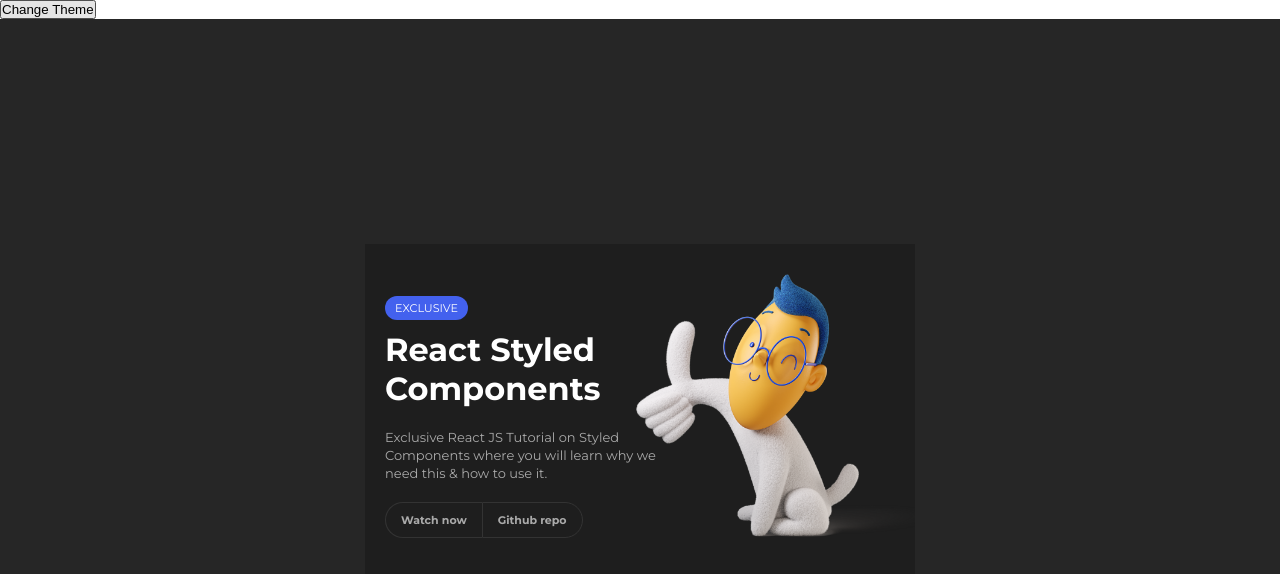
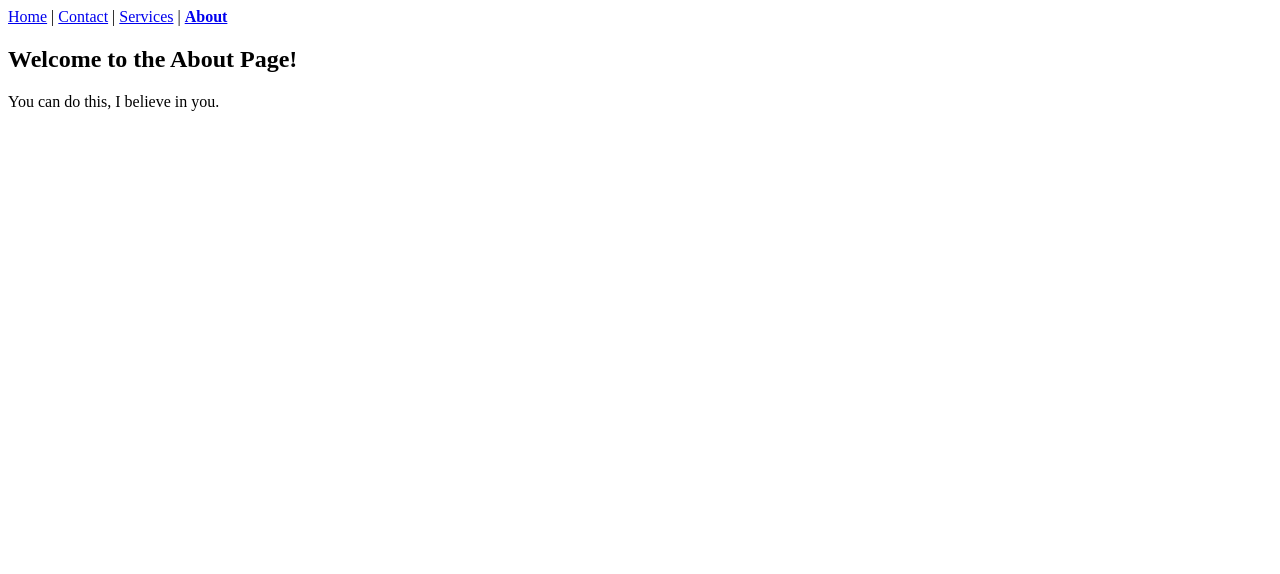
Before and after one commit to moazzamhossain7/react-basic-learning, a React (Create React App) app: page /about in a window 1280 px wide. Shown: the top 574 px of the page. Built offline with nearby package versions, Linux system fonts and the light colour scheme.

Commit message:
react router

```diff
--- a/package.json
+++ b/package.json
@@ -8,6 +8,7 @@
         "@testing-library/user-event": "^13.5.0",
         "react": "^17.0.2",
         "react-dom": "^17.0.2",
+        "react-router-dom": "^6.2.1",
         "react-scripts": "5.0.0",
         "styled-components": "^5.3.3",
         "web-vitals": "^2.1.2"
--- a/src/App.js
+++ b/src/App.js
@@ -1,24 +1,26 @@
-import { useState } from 'react';
-import { ThemeProvider } from 'styled-components';
-import './assets/css/dark.css';
-import GlobalStyle from './styled-component/styled/Global.styles';
-import Theme from './styled-component/Theme';
-import Tutorial from './styled-component/Tutorial';
+import { BrowserRouter as Router, Route, Routes } from 'react-router-dom';
+import About from './components/router/About';
+import Contact from './components/router/Contact';
+import Error from './components/router/Error';
+import Home from './components/router/Home';
+import Login from './components/router/Login';
+import Navbar from './components/router/Navbar';
+import Post from './components/router/Post';
+import Service from './components/router/Service';
 
 export default function App() {
-    const [theme, setTheme] = useState('dark');
-
-    const handleClick = () => {
-        setTheme((prevTheme) => (prevTheme === 'dark' ? 'light' : 'dark'));
-    };
-
     return (
-        <>
-            <GlobalStyle />
-            <Theme change={handleClick} />
-            <ThemeProvider theme={{ type: theme }}>
-                <Tutorial />
-            </ThemeProvider>
-        </>
+        <Router>
+            <Navbar />
+            <Routes>
+                <Route path="/" element={<Home />} />
+                <Route path="/about" element={<About />} />
+                <Route path="/contact" element={<Contact />} />
+                <Route path="/service" element={<Service />} />
+                <Route path="/login" element={<Login />} />
+                <Route path="/post/:category" element={<Post />} />
+                <Route path="*" element={<Error />} />
+            </Routes>
+        </Router>
     );
 }
--- /dev/null
+++ b/src/components/router/About.js
@@ -0,0 +1,8 @@
+export default function About() {
+    return (
+        <main>
+            <h2>Welcome to the About Page!</h2>
+            <p>You can do this, I believe in you.</p>
+        </main>
+    );
+}
--- /dev/null
+++ b/src/components/router/Contact.js
@@ -0,0 +1,8 @@
+export default function Contact() {
+    return (
+        <main>
+            <h2>Welcome to the Contact Page!</h2>
+            <p>You can do this, I believe in you.</p>
+        </main>
+    );
+}
--- /dev/null
+++ b/src/components/router/Error.js
@@ -0,0 +1,8 @@
+export default function Error() {
+    return (
+        <main>
+            <h2>404 </h2>
+            <p>Not Found!</p>
+        </main>
+    );
+}
--- /dev/null
+++ b/src/components/router/Home.js
@@ -0,0 +1,8 @@
+export default function Home() {
+    return (
+        <main>
+            <h2>Welcome to the homepage!</h2>
+            <p>You can do this, I believe in you.</p>
+        </main>
+    );
+}
--- /dev/null
+++ b/src/components/router/Login.js
@@ -0,0 +1,7 @@
+export default function Login() {
+    return (
+        <div>
+            <h2>This is login page</h2>
+        </div>
+    );
+}
--- /dev/null
+++ b/src/components/router/Navbar.js
@@ -0,0 +1,28 @@
+import { NavLink } from 'react-router-dom';
+
+export default function Navbar() {
+    const activeStyle = {
+        textDecoration: 'underline',
+        fontWeight: 'bold',
+    };
+
+    return (
+        <nav>
+            <NavLink to="/" style={({ isActive }) => (isActive ? activeStyle : null)}>
+                Home
+            </NavLink>{' '}
+            {' | '}
+            <NavLink to="/contact" style={({ isActive }) => (isActive ? activeStyle : null)}>
+                Contact
+            </NavLink>{' '}
+            {' | '}
+            <NavLink to="/service" style={({ isActive }) => (isActive ? activeStyle : null)}>
+                Services
+            </NavLink>{' '}
+            {' | '}
+            <NavLink to="/about" style={({ isActive }) => (isActive ? activeStyle : null)}>
+                About
+            </NavLink>
+        </nav>
+    );
+}
--- /dev/null
+++ b/src/components/router/Post.js
@@ -0,0 +1,12 @@
+import { useParams } from 'react-router-dom';
+
+export default function Post() {
+    const params = useParams();
+
+    return (
+        <main>
+            <h2>Welcome to the post page! -- {params.category} </h2>
+            <p>You can do this, I believe in you.</p>
+        </main>
+    );
+}
--- /dev/null
+++ b/src/components/router/Service.js
@@ -0,0 +1,8 @@
+export default function Service() {
+    return (
+        <main>
+            <h2>Welcome to the Service Page!</h2>
+            <p>You can do this, I believe in you.</p>
+        </main>
+    );
+}
```
Also changed, not shown: src/components/router/Dashboard.js (added, +7 -0 lines), 1 other file (tests, documents, lock files or other folders).
